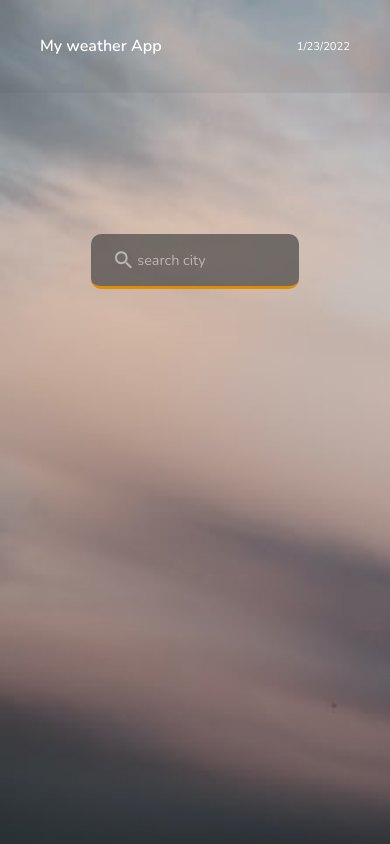
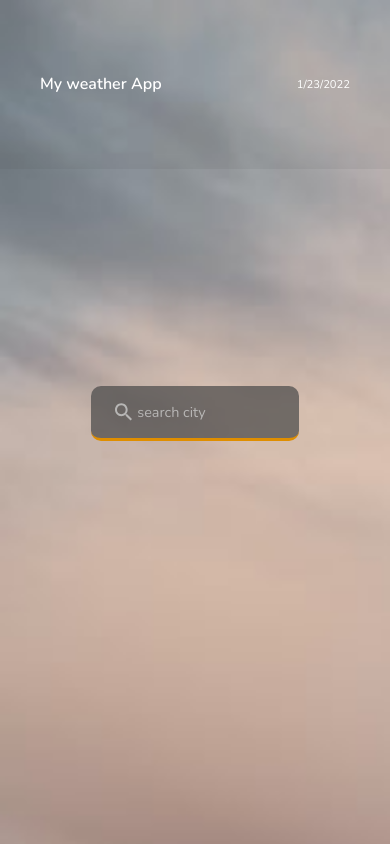
Before and after one commit to IFENOAH/My-weather, a React (Create React App) app: page / in a window 390 px wide. Shown: the top 844 px of the page. Built offline with nearby package versions, Linux system fonts and the light colour scheme.

Commit message:
responsive height2

```diff
--- a/src/App.css
+++ b/src/App.css
@@ -14,7 +14,7 @@ html{
 
 .app{
   width: 100%;
-  height: 110vh;
+  height: 200vh;
   display: flex;
   justify-content: space-between;
   align-items: center;
```
